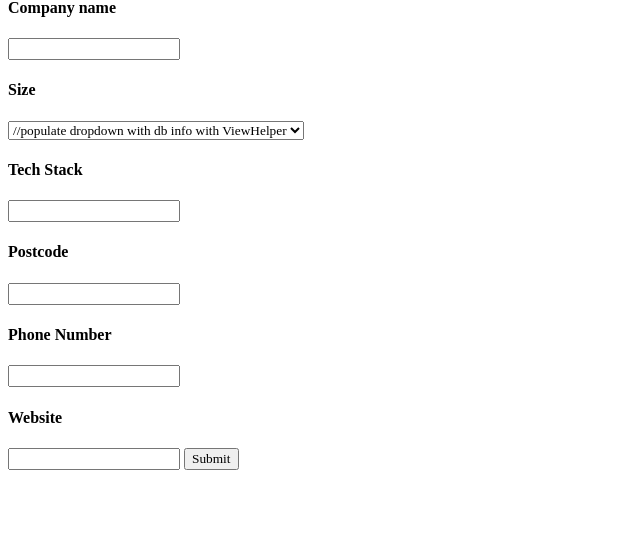
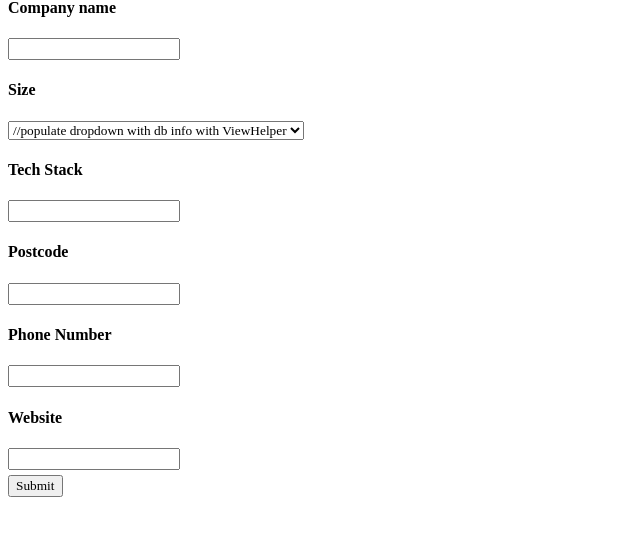
Before and after one commit to iO-Academy/AcademyPortal, a PHP site: page /templates/addHiringPartner.phtml in a window 1280 px wide. Shown: the part 107-648 px from the top of the page, without its empty margins (0-640 px from the left). Run offline with PHP 8.4, Linux system fonts and the light colour scheme.

Commit message:
added styling to submit button and created css page for hiring partner page

```diff
--- /dev/null
+++ b/public/css/addHiringPartner.css
@@ -0,0 +1,3 @@
+.buttonWrapper {
+    margin: 5px 0;
+}
--- a/templates/addHiringPartner.phtml
+++ b/templates/addHiringPartner.phtml
@@ -8,6 +8,7 @@
 
     <link rel="stylesheet" type="text/css" href="css/genericStyles.css"/>
     <link rel="stylesheet" href="css/admin.css">
+    <link rel="stylesheet" href="css/addHiringPartner.css">
 
     <title>AcademyPortal | Add Hiring Partner</title>
 </head>
@@ -23,6 +24,7 @@
         <h4>Size</h4>
         <select name="companySize" class="addHiringPartner" required>
             <option value=""> //populate dropdown with db info with ViewHelper
+            <option value=""> //populate dropdown with db info with ViewHelper
         </select>
         <h4>Tech Stack</h4>
         <input type="text" class="addHiringPartner" name="techStack" required>
@@ -32,7 +34,9 @@
         <input type="tel" class="addHiringPartner" name="telNumber">
         <h4>Website</h4>
         <input type="url" class="addHiringPartner" name="companyURL">
-        <input type="submit" id="addHiringPartnerSubmit">
+        <div class="buttonWrapper">
+            <input type="submit" id="addHiringPartnerSubmit">
+        </div>
     </form>
 </body>
 </html>
```
